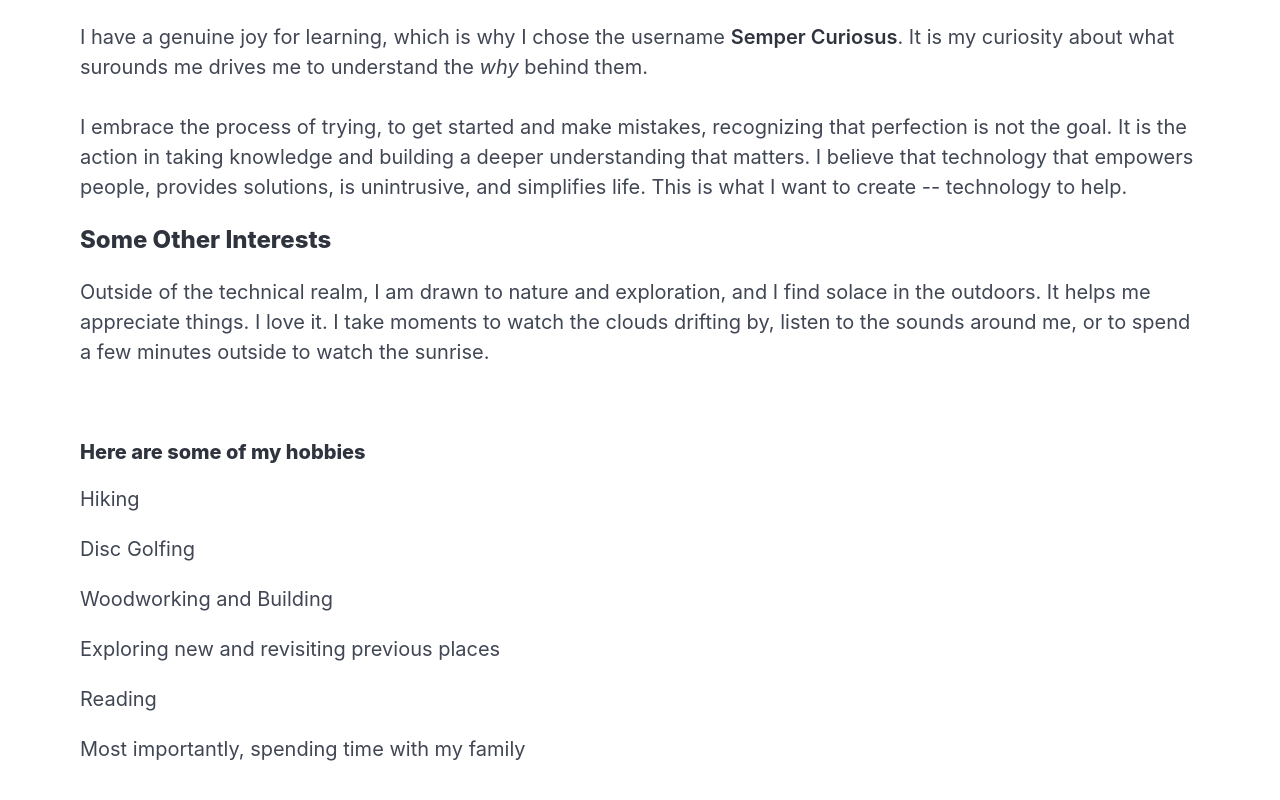
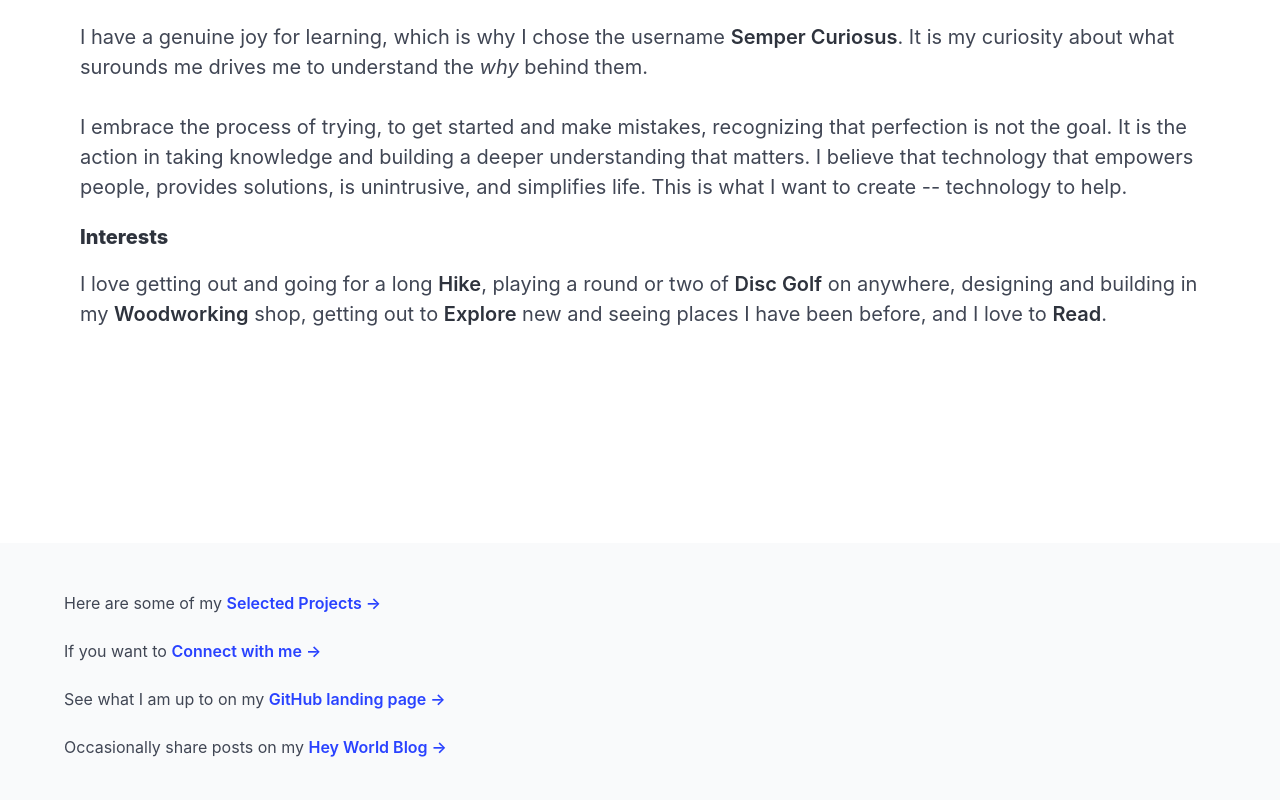
Before and after one commit to sempercuriosus/portfolio-v2, a React (Vite) app: page / in a window 1280 px wide. Shown: the part 1003-1803 px from the top of the page. Built offline with nearby package versions, Linux system fonts and the light colour scheme.

Commit message:
updated about me

```diff
--- a/src/components/About/about.jsx
+++ b/src/components/About/about.jsx
@@ -15,7 +15,7 @@ function About() {
     <>
       <section
         id='about'
-        className='is-size-5'>
+        className='is-size-5 block'>
         <div className='section is-large title is-2 block has-text-centered'>
           Welcome To My{' '}
           <span className='orangeify'>Website</span>
--- a/src/components/Hobbies/hobbies.jsx
+++ b/src/components/Hobbies/hobbies.jsx
@@ -3,38 +3,22 @@ function Hobbies() {
     <>
       <div
         id='dev-hobby'
-        className='content'>
-        <div
-          id='hobby-title'
-          className='title is-4'>
-          Some Other Interests
-        </div>
-
-        <div className='block'>
-          <p>
-            Outside of the technical realm, I am drawn to nature
-            and exploration, and I find solace in the outdoors.
-            It helps me appreciate things. I love it. I take
-            moments to watch the clouds drifting by, listen to
-            the sounds around me, or to spend a few minutes
-            outside to watch the sunrise.
-          </p>
-
-          <br />
-        </div>
+        className='content block'>
+        <div className='block'></div>
 
         {/* Hobbies List*/}
         <div id='hobby-list'>
-          <p className='title is-5'>
-            Here are some of my hobbies
+          <p className='title is-5'>Interests</p>
+
+          <p>
+            I love getting out and going for a long{' '}
+            <strong>Hike</strong>, playing a round or two of{' '}
+            <strong>Disc Golf</strong> on anywhere, designing and
+            building in my <strong>Woodworking</strong> shop,
+            getting out to <strong>Explore</strong> new and
+            seeing places I have been before, and I love to{' '}
+            <strong>Read</strong>.
           </p>
-
-          <p>Hiking</p>
-          <p>Disc Golfing</p>
-          <p>Woodworking and Building</p>
-          <p>Exploring new and revisiting previous places</p>
-          <p>Reading</p>
-          <p>Most importantly, spending time with my family</p>
         </div>
       </div>
     </>
```
